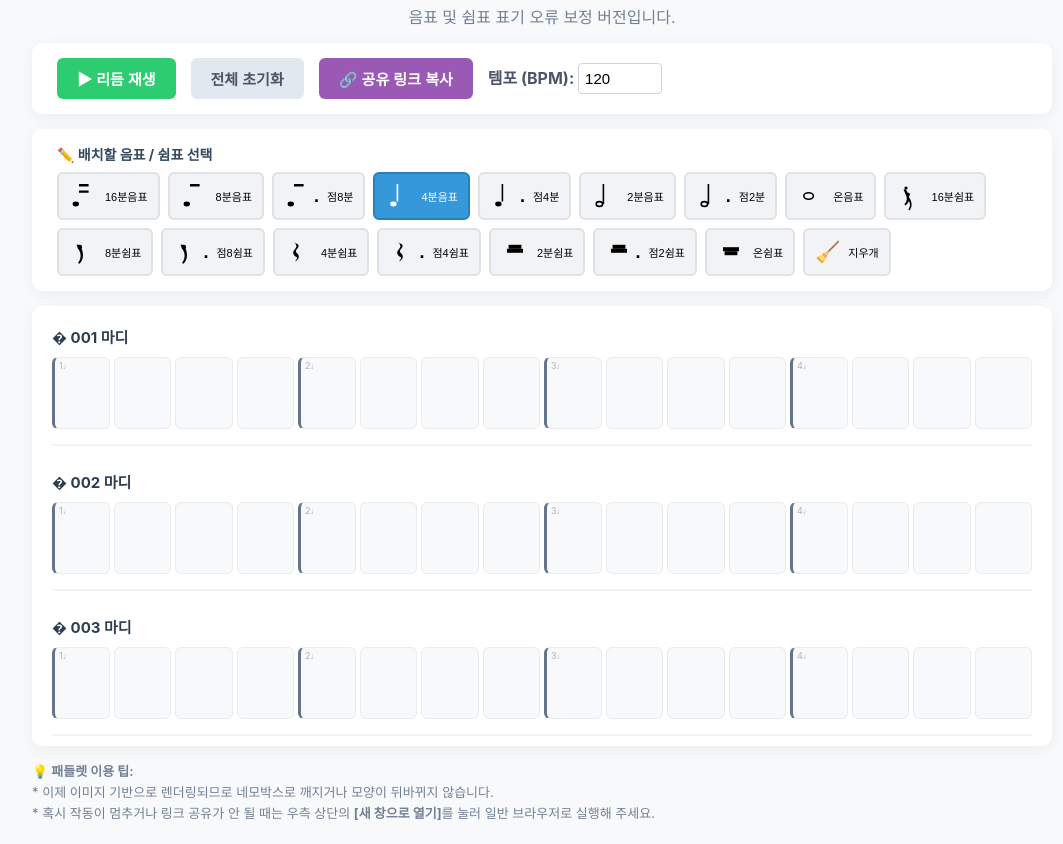
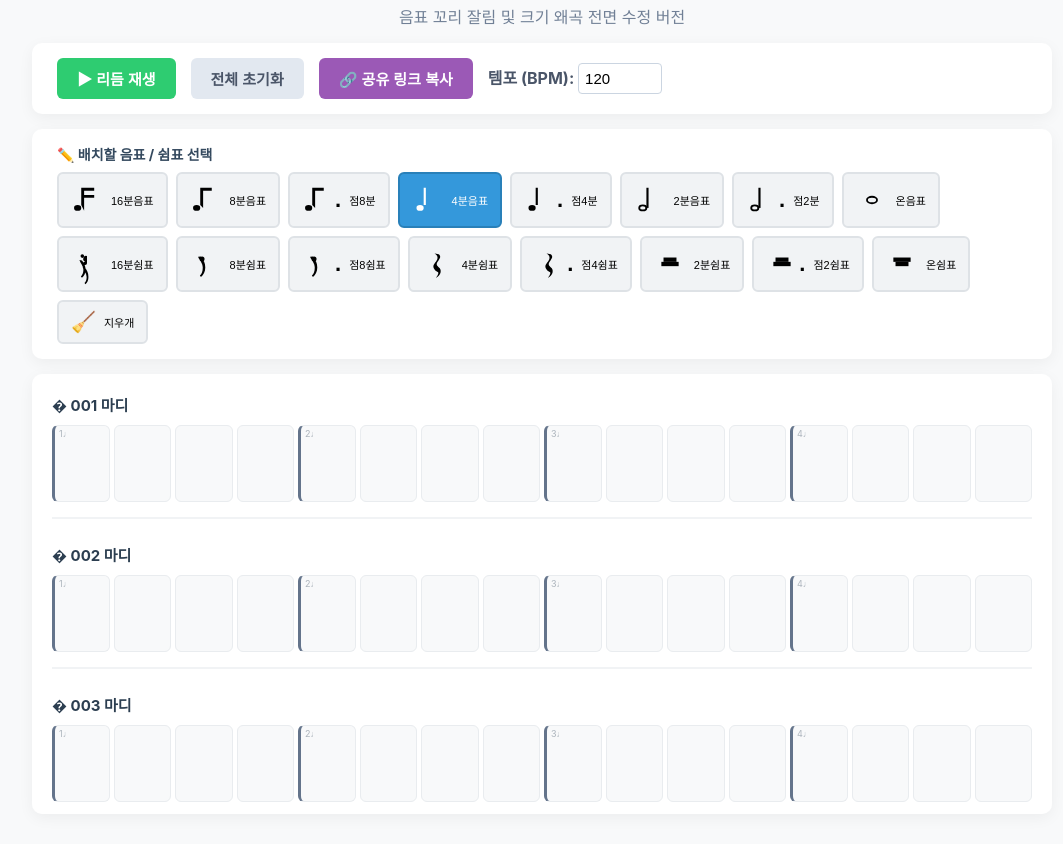
Before and after one commit to rain980819/rhythm, a plain HTML site: page index.html in a window 1280 px wide. Shown: the part 88-932 px from the top of the page, without its empty margins (98-1161 px from the left). Drawn offline with Linux system fonts and the light colour scheme.

Commit message:
Update index.html

```diff
--- a/index.html
+++ b/index.html
@@ -45,7 +45,7 @@
             flex-wrap: wrap;
         }
         .tool-btn {
-            padding: 6px 10px;
+            padding: 8px 12px;
             background-color: #f1f3f5;
             border: 2px solid #dee2e6;
             border-radius: 6px;
@@ -67,12 +67,13 @@
             filter: brightness(0) invert(1);
         }
 
-        /* 그래픽 아이콘 크기 규격화 */
+        /* 🔥 꼬리 잘림 방지를 위해 충분한 내부 공간 확보 */
         .music-icon {
-            width: 28px;
-            height: 32px;
+            width: 32px;
+            height: 36px;
             display: inline-block;
             vertical-align: middle;
+            overflow: visible !important; /* 박스 밖으로 삐져나가는 선도 강제 표시 */
         }
 
         button.main-btn {
@@ -131,7 +132,7 @@
         }
 
         .cell {
-            height: 70px;
+            height: 75px;
             background-color: #f8f9fa;
             border: 1px solid #e9ecef;
             border-radius: 6px;
@@ -154,7 +155,10 @@
             color: #adb5bd;
         }
         .cell .icon-wrapper {
-            margin-top: 10px;
+            margin-top: 8px;
+            display: flex;
+            align-items: center;
+            justify-content: center;
         }
         .cell .duration-tag {
             font-size: 9px;
@@ -163,29 +167,20 @@
         }
 
         .cell.has-note { background-color: #e8f4fd; border-color: #bee3f8; color: #2b6cb0; }
-        .cell.has-note svg { fill: #2b6cb0; }
+        .cell.has-note svg { fill: #2b6cb0; stroke: #2b6cb0; }
         .cell.has-rest { background-color: #f7fafc; border-color: #e2e8f0; color: #a0aec0; }
-        .cell.has-rest svg { fill: #718096; }
+        .cell.has-rest svg { fill: #718096; stroke: #718096; }
 
         .cell.playing-now {
             box-shadow: 0 0 0 3px #f6e05e inset;
             border-color: #d69e2e !important;
-        }
-
-        .guide {
-            margin-top: 15px;
-            font-size: 13px;
-            color: #718096;
-            line-height: 1.6;
-            max-width: 1020px;
-            width: 100%;
         }
     </style>
 </head>
 <body>
 
     <h1>4/4박자 8마디 리듬 메이커 🎵</h1>
-    <p style="color:#718096; margin: 0 0 15px 0;">음표 및 쉼표 표기 오류 보정 버전입니다.</p>
+    <p style="color:#718096; margin: 0 0 15px 0;">음표 꼬리 잘림 및 크기 왜곡 전면 수정 버전</p>
 
     <div class="panel controls">
         <button id="playBtn" class="main-btn btn-play">▶ 리듬 재생</button>
@@ -204,28 +199,22 @@
 
     <div class="sequencer" id="sequencer"></div>
 
-    <div class="guide">
-        <strong>💡 패들렛 이용 팁:</strong><br>
-        * 이제 이미지 기반으로 렌더링되므로 네모박스로 깨지거나 모양이 뒤바뀌지 않습니다.<br>
-        * 혹시 작동이 멈추거나 링크 공유가 안 될 때는 우측 상단의 <strong>[새 창으로 열기]</strong>를 눌러 일반 브라우저로 실행해 주세요.
-    </div>
+    <script>
+        // 렌더링 캔버스를 여유 있게 확장하여 꼬리 잘림 원천 해결
+        const SVG_ICONS = {
+            // 음표 기호
+            n16: `<svg class="music-icon" viewBox="0 0 40 50"><path d="M12 36a5 4 0 1 1-5-4 5 4 0 0 1 5 4zm0-4V8h18v4H16v6h14v4H16v18z" fill="currentColor"/></svg>`, // 16분 (꼬리2개 명확히 표기)
+            n8: `<svg class="music-icon" viewBox="0 0 40 50"><path d="M12 36a5 4 0 1 1-5-4 5 4 0 0 1 5 4zm0-4V8h16v4H16v24z" fill="currentColor"/></svg>`,   // 8분 (꼬리1개 명확히 표기)
+            n4: `<svg class="music-icon" viewBox="0 0 40 50"><path d="M14 36a5 4 0 1 1-5-4 5 4 0 0 1 5 4zm0-4V8h3v24z" fill="currentColor"/></svg>`,    // 4분
+            n2: `<svg class="music-icon" viewBox="0 0 40 50"><ellipse cx="10" cy="36" rx="5" ry="3.5" fill="none" stroke="currentColor" stroke-width="2.5"/><path d="M15 36V8h3v28z" fill="currentColor"/></svg>`, // 2분
+            n16_w: `<svg class="music-icon" viewBox="0 0 40 50"><ellipse cx="20" cy="25" rx="7" ry="4.5" fill="none" stroke="currentColor" stroke-width="2.5"/></svg>`, // 온음표
 
-    <script>
-        // 100% 왜곡 없이 렌더링되는 표준 음악 SVG 그래픽 정의
-        const SVG_ICONS = {
-            // 음표 기호들
-            n16: `<svg class="music-icon" viewBox="0 0 30 40"><path d="M10 30a4 3 0 1 1-4-3 4 3 0 0 1 4 3zm0-3V5h12v3H10v5h12v3H10v17z" fill="currentColor"/></svg>`, // 16분음표 (꼬리 2개)
-            n8: `<svg class="music-icon" viewBox="0 0 30 40"><path d="M10 30a4 3 0 1 1-4-3 4 3 0 0 1 4 3zm0-3V5h12v3H10v22z" fill="currentColor"/></svg>`,  // 8분음표 (꼬리 1개)
-            n4: `<svg class="music-icon" viewBox="0 0 30 40"><path d="M12 30a4 3 0 1 1-4-3 4 3 0 0 1 4 3zm0-3V5h2v22h-2z" fill="currentColor"/></svg>`,   // 4분음표 (기둥+검은머리)
-            n2: `<svg class="music-icon" viewBox="0 0 30 40"><ellipse cx="8" cy="30" rx="4" ry="3" fill="none" stroke="currentColor" stroke-width="2"/><path d="M12 30V5h2v25h-2z" fill="currentColor"/></svg>`, // 2분음표 (기둥+흰머리)
-            n16_w: `<svg class="music-icon" viewBox="0 0 30 40"><ellipse cx="12" cy="20" rx="6" ry="4" fill="none" stroke="currentColor" stroke-width="2"/></svg>`, // 온음표 (기둥없는 흰머리)
-
-            // ⚠️ 정확하게 고증된 쉼표 기호들
-            r16: `<svg class="music-icon" viewBox="0 0 30 40"><path d="M12 10a2 2 0 1 1-2-2 2 2 0 0 1 2 2zm3 8a2 2 0 1 1-2-2 2 2 0 0 1 2 2zm-5-6c2 4 4 6 4 11 0 4-2 7-5 9l-1-2c2-2 3-4 3-7 0-4-3-7-4-11zm3 8c2 4 4 6 4 11 0 3-1 5-3 7l-1-1c1-2 2-4 2-6 0-4-3-7-4-11z" fill="currentColor"/></svg>`, // 16분쉼표 (머리 2개 꺾임)
-            r8: `<svg class="music-icon" viewBox="0 0 30 40"><path d="M14 14a3 3 0 1 1-3-3 3 3 0 0 1 3 3zm-4-3c3 4 5 7 5 13 0 5-2 9-5 11l-1-2c2-2 3-5 3-9 0-5-4-9-5-13z" fill="currentColor"/></svg>`, // 8분쉼표 (머리 1개 꺾임)
-            r4: `<svg class="music-icon" viewBox="0 0 30 40"><path d="M8 8c3 1 5 4 3 7-2 3-5 5-2 9 2 3 5 1 3 5l-2 3c4-2 6-6 4-9-2-2-4-3-2-6 2-3 4-5 1-7z" fill="currentColor"/></svg>`, // 4분쉼표 (번개/Z모양)
-            r2: `<svg class="music-icon" viewBox="0 0 30 40"><rect x="5" y="16" width="20" height="5" fill="currentColor"/><rect x="7" y="11" width="16" height="5" fill="currentColor"/></svg>`, // 2분쉼표 (셋째줄 위에 붙은 모자)
-            r16_w: `<svg class="music-icon" viewBox="0 0 30 40"><rect x="5" y="14" width="20" height="5" fill="currentColor"/><rect x="7" y="19" width="16" height="5" fill="currentColor"/></svg>`, // 온쉼표 (넷째줄 아래로 내린 모자)
+            // 쉼표 기호 고증 완전 수정
+            r16: `<svg class="music-icon" viewBox="0 0 40 50"><path d="M16 14a2.5 2.5 0 1 1-2.5-2.5A2.5 2.5 0 0 1 16 14zm4 10a2.5 2.5 0 1 1-2.5-2.5A2.5 2.5 0 0 1 20 14zm-7-4c3 4 5 7 5 13 0 5-2 9-5 11l-1.5-1.5c2-2 3.5-5 3.5-9.5 0-5-4.5-9.5-5.5-13.5zm4 10c3 4 5 7 5 13 0 4.5-1.5 7.5-4 10l-1.5-1.5c2-2 3-4.5 3-8.5 0-5-4.5-9.5-5.5-13.5z" fill="currentColor"/></svg>`, // 16분쉼표
+            r8: `<svg class="music-icon" viewBox="0 0 40 50"><path d="M18 18a3.5 3.5 0 1 1-3.5-3.5A3.5 3.5 0 0 1 18 18zm-5-3.5c3.5 4.5 6 8.5 6 15.5 0 6-2.5 10.5-6 13l-1.5-2c2.5-2 4-5.5 4-11 0-6.5-5-10.5-6.5-15z" fill="currentColor"/></svg>`, // 8분쉼표
+            r4: `<svg class="music-icon" viewBox="0 0 40 50"><path d="M14 10c4 1 7 5 4.5 9.5-3 5.5-7.5 7.5-3 13.5 3 4.5 7 1.5 4 7.5l-2.5 4c6-3 8.5-9 5.5-13.5-3-3-6-4.5-3-9 3-4.5 5.5-7.5 1.5-10.5z" fill="currentColor"/></svg>`, // 4분쉼표 번개모양
+            r2: `<svg class="music-icon" viewBox="0 0 40 50"><rect x="8" y="22" width="24" height="6" fill="currentColor"/><rect x="11" y="16" width="18" height="6" fill="currentColor"/></svg>`, // 2분쉼표 (모자 위쪽)
+            r16_w: `<svg class="music-icon" viewBox="0 0 40 50"><rect x="8" y="16" width="24" height="6" fill="currentColor"/><rect x="11" y="22" width="18" height="6" fill="currentColor"/></svg>`, // 온쉼표 (모자 아래쪽)
 
             eraser: `<span style="font-size:20px;">🧹</span>`
         };
@@ -233,20 +222,20 @@
         const TOOLS = [
             { id: 'n1', type: 'note', length: 1,  name: '16분음표', svg: SVG_ICONS.n16 },
             { id: 'n2', type: 'note', length: 2,  name: '8분음표',  svg: SVG_ICONS.n8 },
-            { id: 'n3', type: 'note', length: 3,  name: '점8분',    svg: SVG_ICONS.n8 + '<span style="font-weight:bold;margin-left:2px;font-size:18px;">.</span>' },
+            { id: 'n3', type: 'note', length: 3,  name: '점8분',    svg: SVG_ICONS.n8 + '<span style="font-weight:bold;margin-left:1px;font-size:22px;line-height:1;color:currentColor;">.</span>' },
             { id: 'n4', type: 'note', length: 4,  name: '4분음표',  svg: SVG_ICONS.n4 },
-            { id: 'n6', type: 'note', length: 6,  name: '점4분',    svg: SVG_ICONS.n4 + '<span style="font-weight:bold;margin-left:2px;font-size:18px;">.</span>' },
+            { id: 'n6', type: 'note', length: 6,  name: '점4분',    svg: SVG_ICONS.n4 + '<span style="font-weight:bold;margin-left:1px;font-size:22px;line-height:1;color:currentColor;">.</span>' },
             { id: 'n8', type: 'note', length: 8,  name: '2분음표',  svg: SVG_ICONS.n2 },
-            { id: 'n12',type: 'note', length: 12, name: '점2분',    svg: SVG_ICONS.n2 + '<span style="font-weight:bold;margin-left:2px;font-size:18px;">.</span>' },
+            { id: 'n12',type: 'note', length: 12, name: '점2분',    svg: SVG_ICONS.n2 + '<span style="font-weight:bold;margin-left:1px;font-size:22px;line-height:1;color:currentColor;">.</span>' },
             { id: 'n16',type: 'note', length: 16, name: '온음표',    svg: SVG_ICONS.n16_w },
 
             { id: 'r1', type: 'rest', length: 1,  name: '16분쉼표', svg: SVG_ICONS.r16 },
             { id: 'r2', type: 'rest', length: 2,  name: '8분쉼표',  svg: SVG_ICONS.r8 },
-            { id: 'r3', type: 'rest', length: 3,  name: '점8쉼표',  svg: SVG_ICONS.r8 + '<span style="font-weight:bold;margin-left:2px;font-size:18px;">.</span>' },
+            { id: 'r3', type: 'rest', length: 3,  name: '점8쉼표',  svg: SVG_ICONS.r8 + '<span style="font-weight:bold;margin-left:1px;font-size:22px;line-height:1;color:currentColor;">.</span>' },
             { id: 'r4', type: 'rest', length: 4,  name: '4분쉼표',  svg: SVG_ICONS.r4 },
-            { id: 'r6', type: 'rest', length: 6,  name: '점4쉼표',  svg: SVG_ICONS.r4 + '<span style="font-weight:bold;margin-left:2px;font-size:18px;">.</span>' },
+            { id: 'r6', type: 'rest', length: 6,  name: '점4쉼표',  svg: SVG_ICONS.r4 + '<span style="font-weight:bold;margin-left:1px;font-size:22px;line-height:1;color:currentColor;">.</span>' },
             { id: 'r8', type: 'rest', length: 8,  name: '2분쉼표',  svg: SVG_ICONS.r2 },
-            { id: 'r12',type: 'rest', length: 12, name: '점2쉼표',  svg: SVG_ICONS.r2 + '<span style="font-weight:bold;margin-left:2px;font-size:18px;">.</span>' },
+            { id: 'r12',type: 'rest', length: 12, name: '점2쉼표',  svg: SVG_ICONS.r2 + '<span style="font-weight:bold;margin-left:1px;font-size:22px;line-height:1;color:currentColor;">.</span>' },
             { id: 'r16',type: 'rest', length: 16, name: '온쉼표',    svg: SVG_ICONS.r16_w },
 
             { id: 'eraser', type: 'eraser', length: 0, name: '지우개', svg: SVG_ICONS.eraser }
@@ -258,7 +247,6 @@
         const TOTAL_STEPS = TOTAL_MEASURES * STEPS_PER_MEASURE;
 
         let gridState = Array(TOTAL_STEPS).fill(null);
-
         let isPlaying = false;
         let currentStep = 0;
         let intervalId = null;
@@ -274,7 +262,7 @@
         TOOLS.forEach(tool => {
             const btn = document.createElement('button');
             btn.className = `tool-btn ${tool.id === selectedTool.id ? 'selected' : ''}`;
-            btn.innerHTML = `<div style="display:flex;align-items:center;justify-content:center;">${tool.svg}</div><span style="font-size:11px;margin-left:2px;">${tool.name}</span>`;
+            btn.innerHTML = `<div style="display:flex;align-items:center;justify-content:center;color:inherit;">${tool.svg}</div><span style="font-size:11px;margin-left:2px;">${tool.name}</span>`;
             btn.addEventListener('click', () => {
                 document.querySelectorAll('.tool-btn').forEach(b => b.classList.remove('selected'));
                 btn.classList.add('selected');
@@ -335,7 +323,6 @@
                 id: selectedTool.id,
                 type: selectedTool.type,
                 length: selectedTool.length,
-                svg: selectedTool.svg,
                 isHeader: true
             };
 
@@ -385,9 +372,8 @@
                         const wrapperDiv = document.createElement('div');
                         wrapperDiv.className = 'icon-wrapper';
 
-                        // 점음표/점쉼표 대응용 SVG 주입
                         const matchedTool = TOOLS.find(t => t.id === state.id);
-                        wrapperDiv.innerHTML = matchedTool ? matchedTool.svg : state.svg;
+                        wrapperDiv.innerHTML = matchedTool ? matchedTool.svg : '';
                         cell.appendChild(wrapperDiv);
 
                         const tagDiv = document.createElement('div');
@@ -408,7 +394,6 @@
             }
             const dataString = compactData.join(',');
             const encodedData = btoa(dataString);
-
             return `${window.location.origin}${window.location.pathname}?bpm=${bpmInput.value}&data=${encodedData}`;
         }
 
@@ -435,7 +420,6 @@
                             id: tool.id,
                             type: tool.type,
                             length: tool.length,
-                            svg: tool.svg,
                             isHeader: true
                         };
                         for (let i = 1; i < tool.length; i++) {
@@ -456,31 +440,25 @@
 
         function playSound(type) {
             if (!audioCtx) audioCtx = new (window.AudioContext || window.webkitAudioContext)();
-
             const osc = audioCtx.createOscillator();
             const gainNode = audioCtx.createGain();
 
             osc.connect(gainNode);
             gainNode.connect(audioCtx.destination);
-
             const now = audioCtx.currentTime;
 
             if (type === 'note') {
                 osc.frequency.setValueAtTime(680, now);
                 osc.type = 'sine';
-
                 gainNode.gain.setValueAtTime(0.95, now);
                 gainNode.gain.exponentialRampToValueAtTime(0.001, now + 0.18);
-
                 osc.start(now);
                 osc.stop(now + 0.18);
             } else if (type === 'metronome') {
                 osc.frequency.setValueAtTime(320, now);
                 osc.type = 'triangle';
-
                 gainNode.gain.setValueAtTime(0.25, now);
                 gainNode.gain.exponentialRampToValueAtTime(0.001, now + 0.06);
-
                 osc.start(now);
                 osc.stop(now + 0.06);
             }
@@ -498,7 +476,6 @@
                 if (currentCell) {
                     currentCell.classList.add('playing-now');
                     const state = gridState[currentStep];
-
                     if (state && state.type === 'note' && state.isHeader) {
                         playSound('note');
                     } else if (currentStep % 16 === 0) {
```
